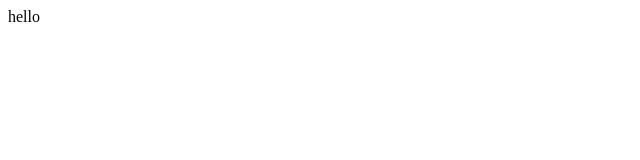
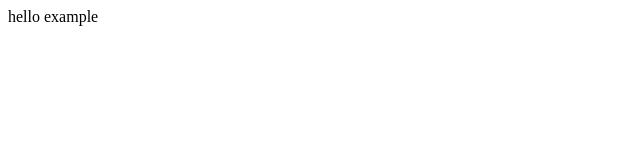
Before and after one commit to hbabales/FirstFromDemo, a plain HTML site: page index.html in a window 1280 px wide. Shown: the full height of the page, 0-640 px from the left. Drawn offline with Linux system fonts and the light colour scheme.

Commit message:
added to html file

```diff
--- a/index.html
+++ b/index.html
@@ -4,6 +4,6 @@
 	<title></title>
 </head>
 <body>
-hello
+hello example
 </body>
 </html>
```
